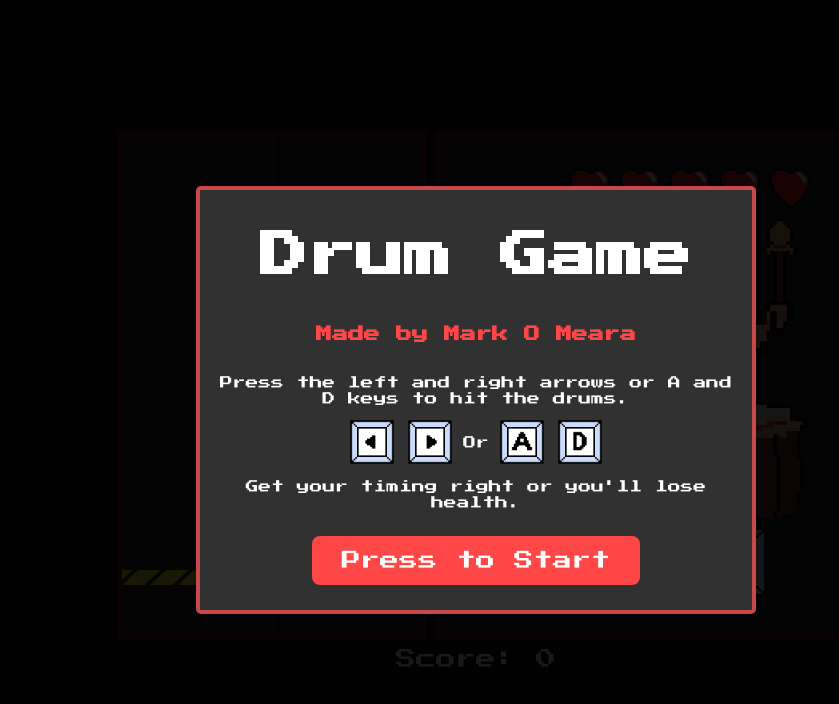
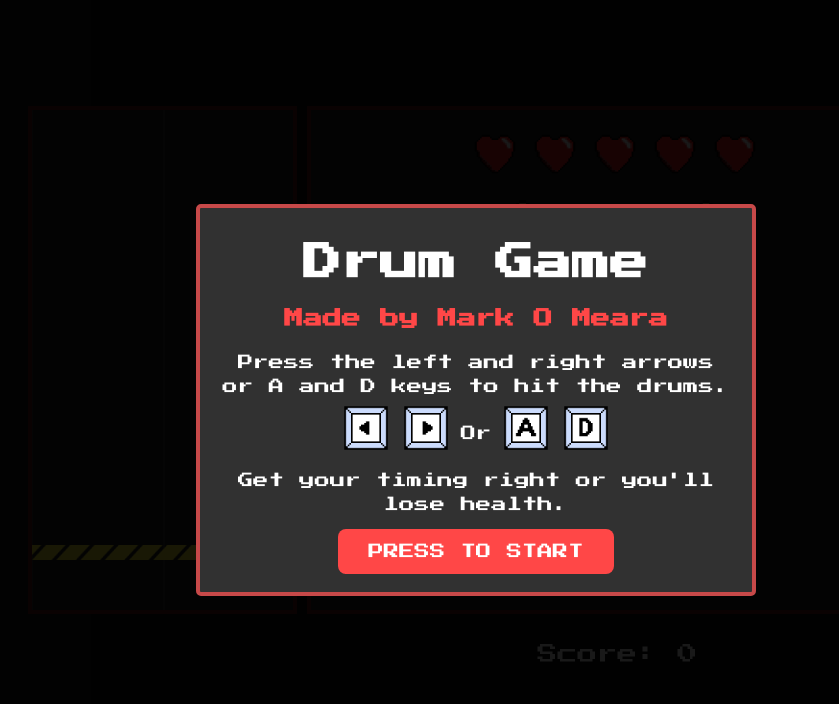
Before and after one commit to markom9822/rhythm-web-game, a plain HTML site: page index.html in a window 1280 px wide. Shown: the whole page, without its empty margins (164-1003 px from the left). Drawn offline with Linux system fonts and the light colour scheme.

Commit message:
work on getting text, images to scale correctly when changing viewport size

```diff
--- a/game.js
+++ b/game.js
@@ -159,8 +159,6 @@ function updateHealthVisuals() {
     for (let i = 0; i < MAX_HEALTH; i++)
     {
         const heartImg = document.createElement('img');
-        heartImg.width = 50;
-        heartImg.height = 50;
         heartImg.className = 'heart';
 
         if (health - i > HEALTH_DECREMENT) {
@@ -352,10 +350,10 @@ function getSpawnInterval(score) {
 function scheduleNextNote() {
     if(!gameRunning) return;
 
-    const lane = Math.random() < 0.5 ? 'left' : 'right';
-    spawnNote(lane);
+    //const lane = Math.random() < 0.5 ? 'left' : 'right';
+    //spawnNote(lane);
 
-    setTimeout(scheduleNextNote, getSpawnInterval(score));
+    //setTimeout(scheduleNextNote, getSpawnInterval(score));
 }
 
 function triggerShake(container) {
--- a/index.html
+++ b/index.html
@@ -16,16 +16,16 @@
             <h3>Made by Mark O Meara</h3>
             <p>Press the left and right arrows or A and D keys to hit the drums.</p>
             <div id="keysDisplay">
-                <img src="./images/Left_arrow_unpressed.png" height="50px" width="50px"/>
-                <img src="./images/Right_arrow_unpressed.png" height="50px" width="50px"/>
+                <img src="./images/Left_arrow_unpressed.png"/>
+                <img src="./images/Right_arrow_unpressed.png"/>
 
                 <p>Or</p>
 
-                <img src="./images/A_key_unpressed.png" height="50px" width="50px"/>
-                <img src="./images/D_key_unpressed.png" height="50px" width="50px"/>
+                <img src="./images/A_key_unpressed.png"/>
+                <img src="./images/D_key_unpressed.png"/>
             </div>
             <p>Get your timing right or you'll lose health.</p>
-            <button id="startButton">Press to Start</button>
+            <button id="startButton">PRESS TO START</button>
         </div>
     </div>
 
@@ -34,22 +34,16 @@
             <h1>Game Over</h1>
             <p>You ran out of health!</p>
             <h3 id="highscore">Highscore: </h3>
-            <button id="restartButton">Press to Restart</button>
+            <button id="restartButton">PRESS TO RESTART</button>
         </div>
     </div>
 
     <div id="gameContainer">
 
-        <div id="infoContainer">
-            <h2 id="infoText" class="info"></h2>
-        </div>
-
         <div id="laneContainer">
             <div id="leftLane" class="lane"></div>
             <div id="rightLane" class="lane"></div>
             <img id="leftHit" class="hitZone" src="./images/hit_zone.png" />
-
-
         </div>
 
         <div id="playerContainer">
@@ -58,20 +52,22 @@
             </div>
 
             <div id="player">
-                <img id="drummer" src="./images/Japanese_drummer_idle.png" width="300" height="300" />
+                <img id="drummer" src="./images/Japanese_drummer_idle.png" />
             </div>
 
             <div id="keysContainer">
-
-                <img id="leftArrow" src="./images/Left_arrow_unpressed.png" width="80" height="80" />
-                <img id="rightArrow" src="./images/Right_arrow_unpressed.png" width="80" height="80" />
+                <img id="leftArrow" src="./images/Left_arrow_unpressed.png" />
+                <img id="rightArrow" src="./images/Right_arrow_unpressed.png" />
 
             </div>
         </div>
-
     </div>
 
-    <div id="score">Score: 0</div>
+    <div id="infoContainer">
+        <h2 id="infoText" class="info"></h2>
+        <div id="score">Score: 0</div>
+    </div>
+
 
     <script type="module" src="game.js"></script>
 </body>
--- a/styles.css
+++ b/styles.css
@@ -42,34 +42,35 @@ body {
     padding-right: 20px;
     border-radius: 5px;
     border: 4px solid rgb(199, 73, 73);
-
 }
 
 #startMenuPanel h1 {
-    font-size: 3rem;
-    margin-bottom: 30px;
+    font-size: 3vw;
+    margin-bottom: 1vh;
     font-family: "PressStart-Regular", "Arial" ;
+    width: 100%;
 }
 
 #startMenuPanel h3 {
-    font-size: 1rem;
-    margin-bottom: 20px;
+    font-size: 1.5vw;
+    margin-bottom: 1vh;
     color: #ff4747;
     font-family: "PressStart-Regular", "Arial" ;
+    width: 100%;
 }
 
 #startMenuPanel p {
-    font-size: 0.8rem;
-    margin-bottom: 10px;
-    line-height: 16px;
+    font-size: 1.2vw;
+    margin-bottom: 0.5vh;
+    line-height: 3vh;
     font-family: "PressStart-Regular", "Arial" ;
 }
 
 #startButton {
     padding: 15px 30px;
-    margin-top: 15px;
-    margin-bottom: 15px;
-    font-size: 1.2rem;
+    margin-top: 1vh;
+    margin-bottom: 1vh;
+    font-size: 1.2vw;
     cursor: pointer;
     background: #ff4747;
     border: none;
@@ -83,11 +84,18 @@ body {
 }
 
 #keysDisplay {
-    display: flex;
-    justify-content: center;
-    align-items: center;
-    flex-direction: row;
-    gap: 8px;
+  display: flex;
+  justify-content: center;
+  align-items: center;
+  gap: 10px;
+  width: 100%;
+}
+
+#keysDisplay img {
+  flex: 1 1 auto;
+  max-width: 50px;
+  height: auto;
+  width: 20%;
 }
 
 #gameOverMenuBackground {
@@ -108,14 +116,12 @@ body {
 
 #gameOverMenuPanel {
     width: 40%;
-    height: 60%;
     background: rgb(49, 49, 49);
     display: flex;
     justify-content: center;
     align-items: center;
     flex-direction: column;
     z-index: 9999;
-    color: white;
     text-align: center;
     padding-top: 10px;
     padding-bottom: 10px;
@@ -126,28 +132,32 @@ body {
 }
 
 #gameOverMenuPanel h1 {
-    font-size: 3rem;
-    margin-bottom: 20px;
+    font-size: 3vw;
+    margin-bottom: 1vh;
     font-family: "PressStart-Regular", "Arial" ;
+    width: 100%;
 }
 
 #gameOverMenuPanel h3 {
-    font-size: 1.3rem;
-    margin-bottom: 20px;
+    font-size: 1.5vw;
+    margin-bottom: 1vh;
+    color: #ff4747;
     font-family: "PressStart-Regular", "Arial" ;
+    width: 100%;
 }
 
 #gameOverMenuPanel p {
-    font-size: 0.8rem;
-    margin-bottom: 10px;
+    font-size: 1.2vw;
+    margin-bottom: 0.5vh;
+    line-height: 3vh;
     font-family: "PressStart-Regular", "Arial" ;
 }
 
 #restartButton {
     padding: 15px 30px;
-    margin-top: 15px;
-    margin-bottom: 15px;
-    font-size: 1.2rem;
+    margin-top: 1vh;
+    margin-bottom: 1vh;
+    font-size: 1.2vw;
     cursor: pointer;
     background: #ff4747;
     border: none;
@@ -166,26 +176,21 @@ body {
     overflow: hidden;
     align-items: center;
     gap: 10px;
+    width: 70%;
 }
 
 #laneContainer {
     position: relative;
-    width: 300px;
+    width: 30%;
     height: 500px;
     border: 4px solid rgb(104, 21, 21);
     background: #222;
     overflow: hidden;
 }
 
-#infoContainer {
-    position: relative;
-    width: 100px;
-    height: 500px;
-}
-
 #playerContainer {
     position: relative;
-    width: 500px;
+    width: 70%;
     height: 500px;
     border: 4px solid rgb(104, 21, 21);
     background: #222;
@@ -193,6 +198,84 @@ body {
     flex-direction: column;
     align-items: center;
     justify-content: center;
+}
+
+#player {
+  display: flex;
+  justify-content: center;
+  align-items: center;
+  gap: 10px;
+  width: 100%;
+}
+
+#player img {
+  flex: 1 1 auto;
+  max-width: 300px;
+  height: auto;
+  width: 20%;
+}
+
+#keysContainer {
+  display: flex;
+  justify-content: center;
+  align-items: center;
+  gap: 10px;
+  width: 60%;
+  margin-top: 10px;
+}
+
+#keysContainer img {
+  flex: 1 1 auto;
+  max-width: 80px;
+  height: auto;
+  width: 20%;
+}
+
+#healthContainer {
+  display: flex;
+  justify-content: center;
+  align-items: center;
+  gap: 10px;
+  width: 70%;
+  margin-bottom: 20px;
+}
+
+#healthContainer img {
+  flex: 1 1 auto;
+  max-width: 50px;
+  height: auto;
+  width: 20%;
+}
+
+#infoContainer {
+    display: flex;
+    flex-direction: row;
+    overflow: hidden;
+    align-items: center;
+    justify-content: center;
+    gap: 20px;
+    width: 70%;
+    height: 10%;
+}
+
+#infoText {
+    display: flex;
+    align-items: center;
+    justify-content: center;
+    height: 100%;
+    width: 30%;
+    text-align: center;
+    font-family: "PressStart-Regular", "Arial" ;
+}
+
+#score {
+    display: flex;
+    align-items: center;
+    justify-content: center;
+    height: 100%;
+    width: 70%;
+    font-size: 20px;
+    font-family: "PressStart-Regular", "Arial" ;
 }
 
 .lane {
@@ -223,14 +306,6 @@ body {
     height: 15px;
 }
 
-.info {
-    position: absolute;
-    bottom: 25px;
-    width: 100%;
-    text-align: right;
-    font-family: "PressStart-Regular", "Arial" ;
-}
-
 #leftHit {
     left: 0;
 }
@@ -239,11 +314,6 @@ body {
     left: 50%;
 }
 
-#score {
-    margin-top: 10px;
-    font-size: 20px;
-    font-family: "PressStart-Regular", "Arial" ;
-}
 
 @keyframes shake {
   0%   { transform: translate(0px, 0px); }
@@ -271,7 +341,6 @@ body {
   animation: drumShake 0.3s;
 }
 
-
 @font-face {
   font-family: 'PressStart-Regular';
   src: url('./fonts/PressStart2P-Regular.ttf') format('truetype');
```
